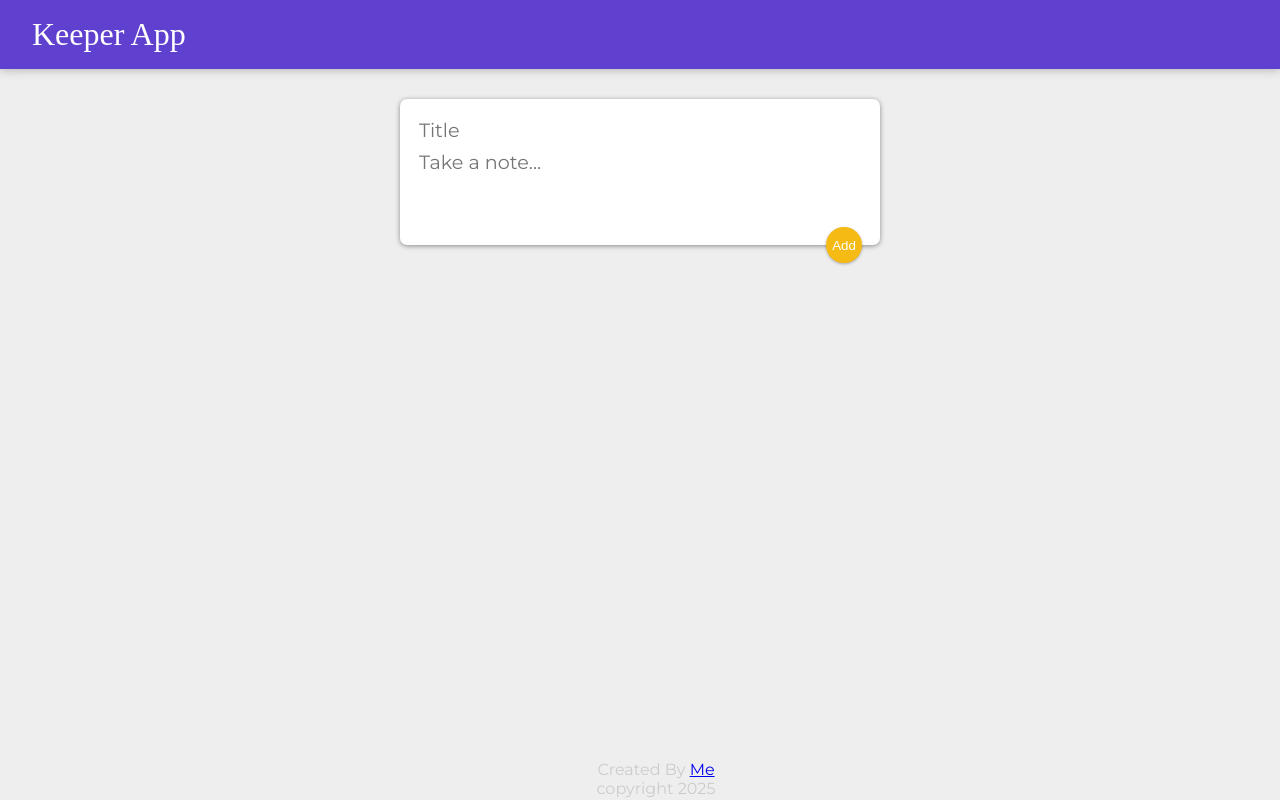
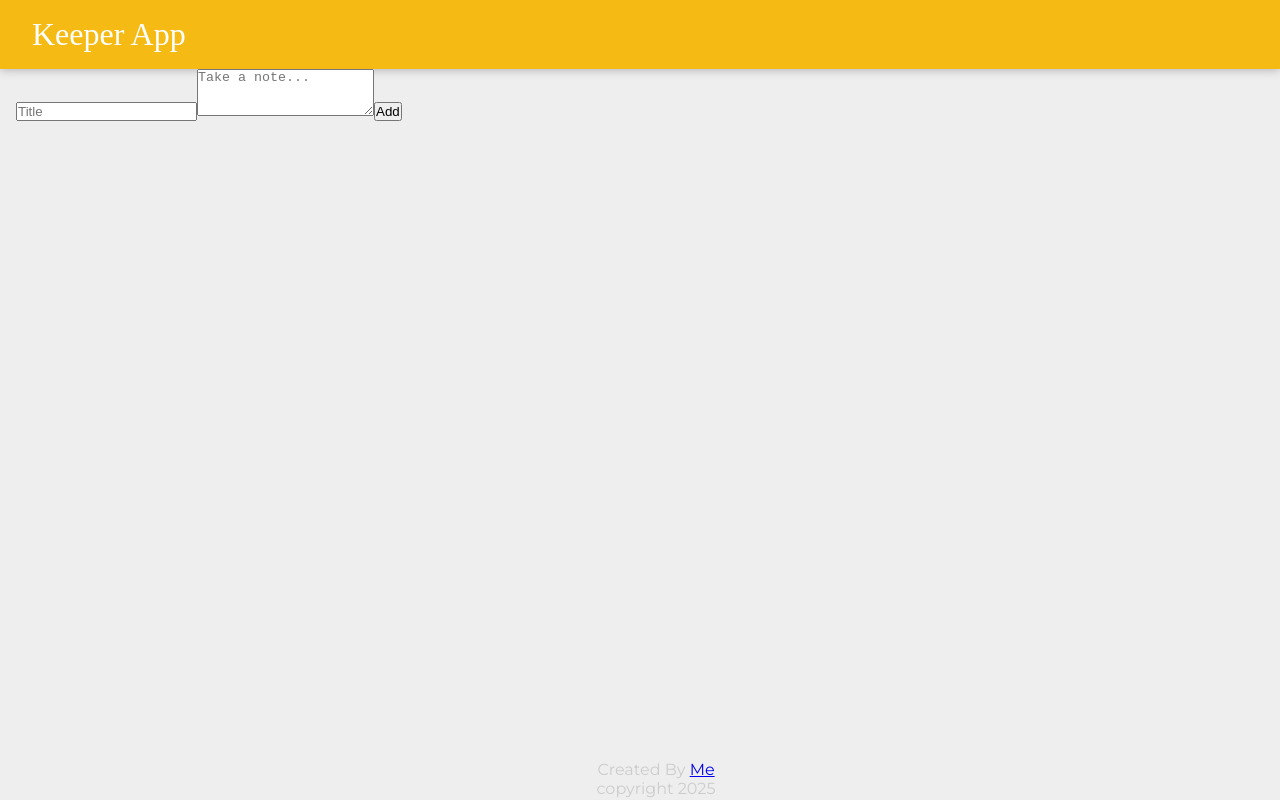
Before and after one commit to lord-rudra0/Keeper-App, a React (Create React App) app: page / in a window 1280 px wide. Built offline with nearby package versions, Linux system fonts and the light colour scheme; a web font is replaced by a local one.

Commit message:
style added

```diff
--- a/package.json
+++ b/package.json
@@ -5,6 +5,7 @@
   "keywords": [],
   "main": "src/index.js",
   "dependencies": {
+    "@material-ui/icons": "^4.11.3",
     "react": "16.8.6",
     "react-dom": "16.8.6",
     "react-scripts": "^5.0.1"
--- a/public/styles.css
+++ b/public/styles.css
@@ -14,7 +14,7 @@ body {
 }
 
 header {
-  background-color: #6041cf;
+  background-color: #f5ba13;
   margin: auto -16px;
   padding: 16px 32px;
   box-shadow: 0 0 10px 0 rgba(0, 0, 0, 0.3);
@@ -72,7 +72,7 @@ footer p {
   outline: none;
 }
 
-form {
+form.create-note {
   position: relative;
   width: 480px;
   margin: 30px auto 20px auto;
@@ -82,8 +82,8 @@ form {
   box-shadow: 0 1px 5px rgb(138, 137, 137);
 }
 
-form input,
-form textarea {
+form.create-note input,
+form.create-note textarea {
   width: 100%;
   border: none;
   padding: 4px;
@@ -93,7 +93,7 @@ form textarea {
   resize: none;
 }
 
-form button {
+form.create-note button {
   position: absolute;
   right: 18px;
   bottom: -18px;
```
Also changed, not shown: 1 other file (tests, documents, lock files or other folders).
